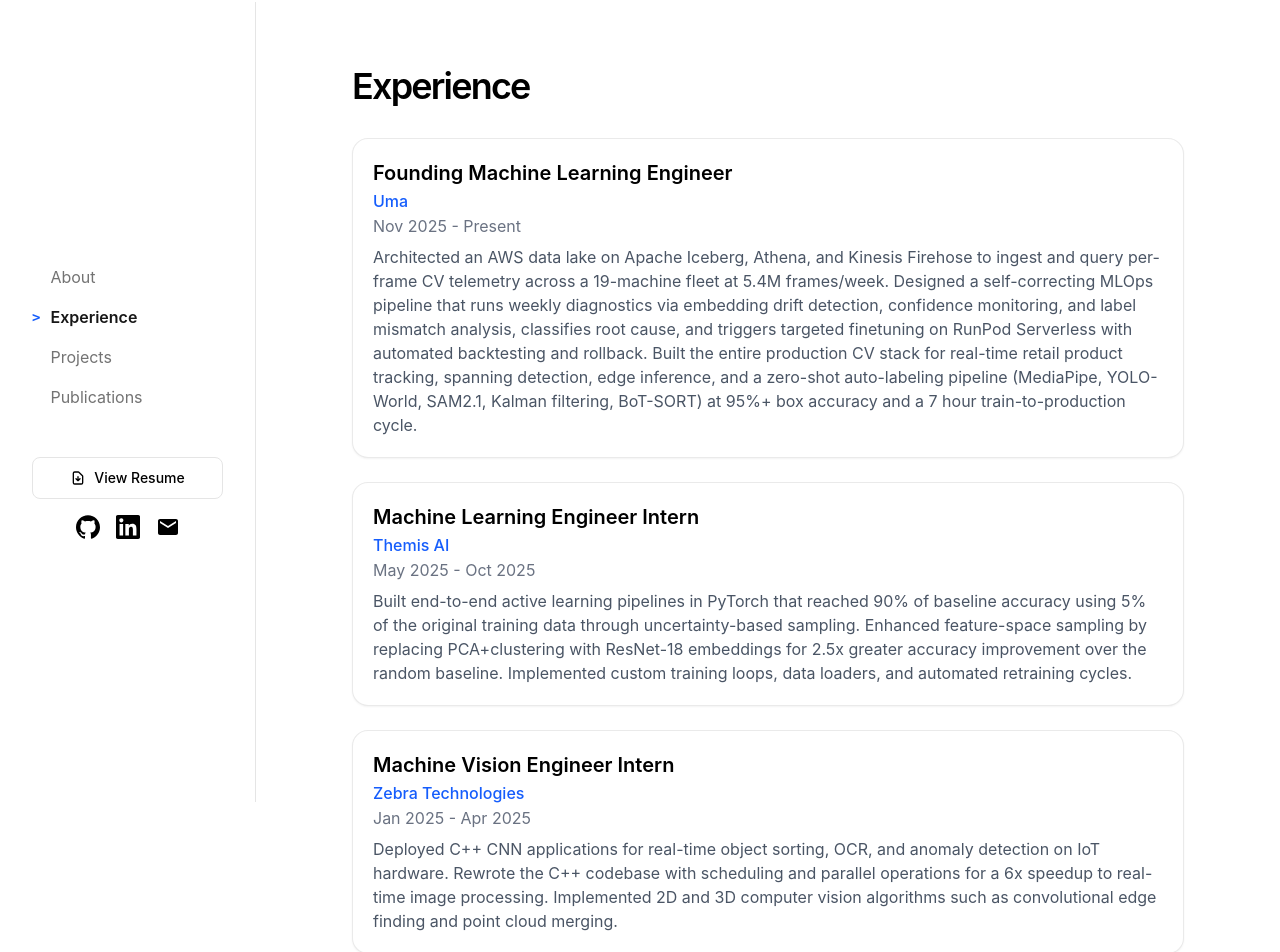
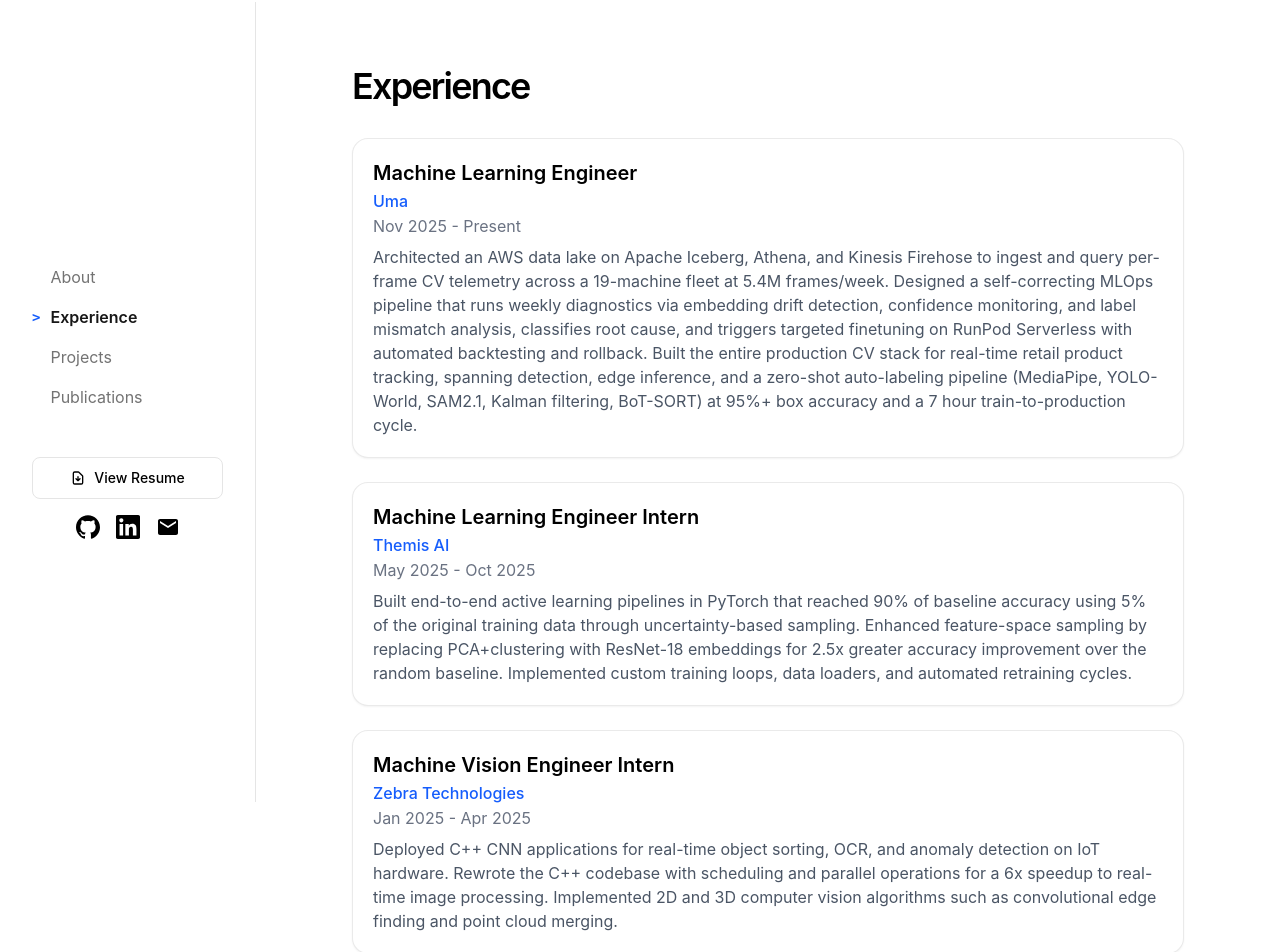
Before and after one commit to matthxie/portfolio-website, a Next.js app: page / in a window 1280 px wide. Shown: the part 830-1782 px from the top of the page. Built offline with nearby package versions, Linux system fonts and the light colour scheme.

Commit message:
update exp title

```diff
--- a/app/page.tsx
+++ b/app/page.tsx
@@ -52,7 +52,7 @@
 const experiences = [
   {
     date: "Nov 2025 - Present",
-    title: "Founding Machine Learning Engineer",
+    title: "Machine Learning Engineer",
     company: "Uma",
     description: "Architected an AWS data lake on Apache Iceberg, Athena, and Kinesis Firehose to ingest \
                   and query per-frame CV telemetry across a 19-machine fleet at 5.4M frames/week. Designed \
```
